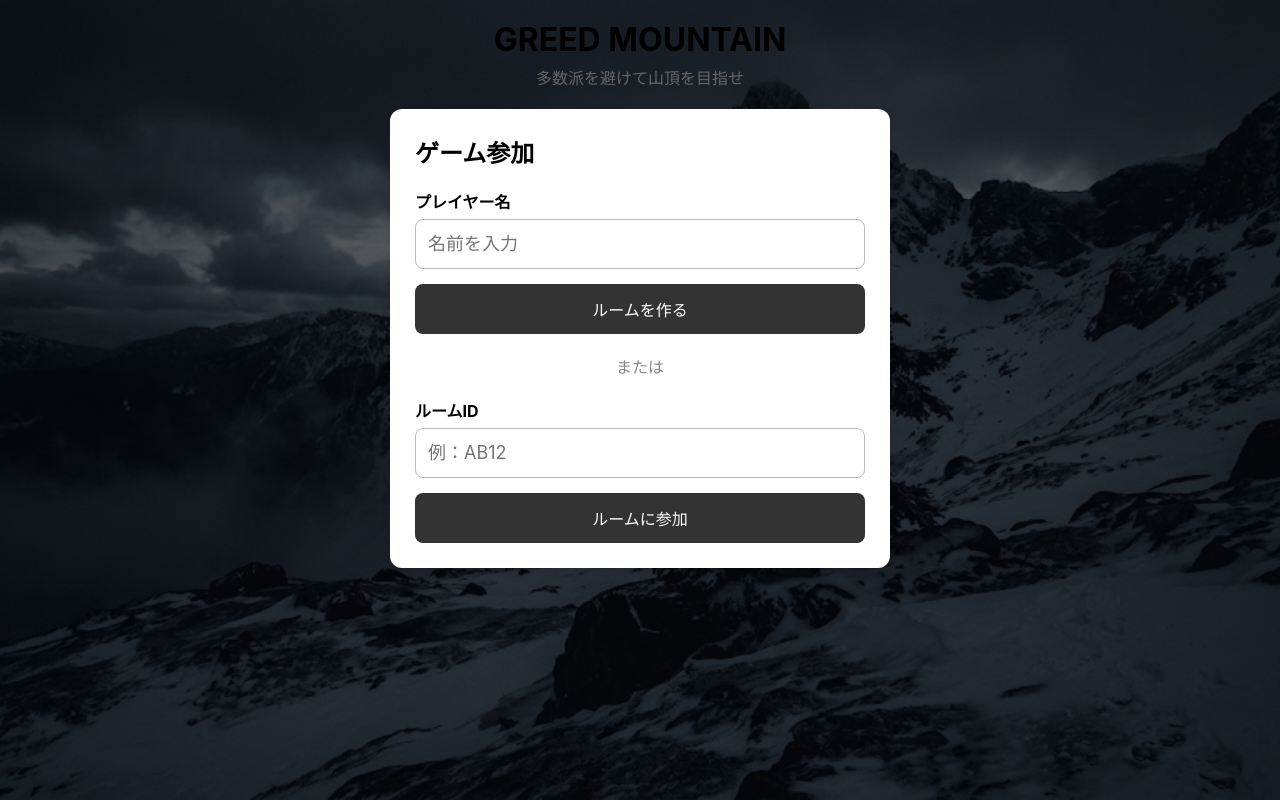
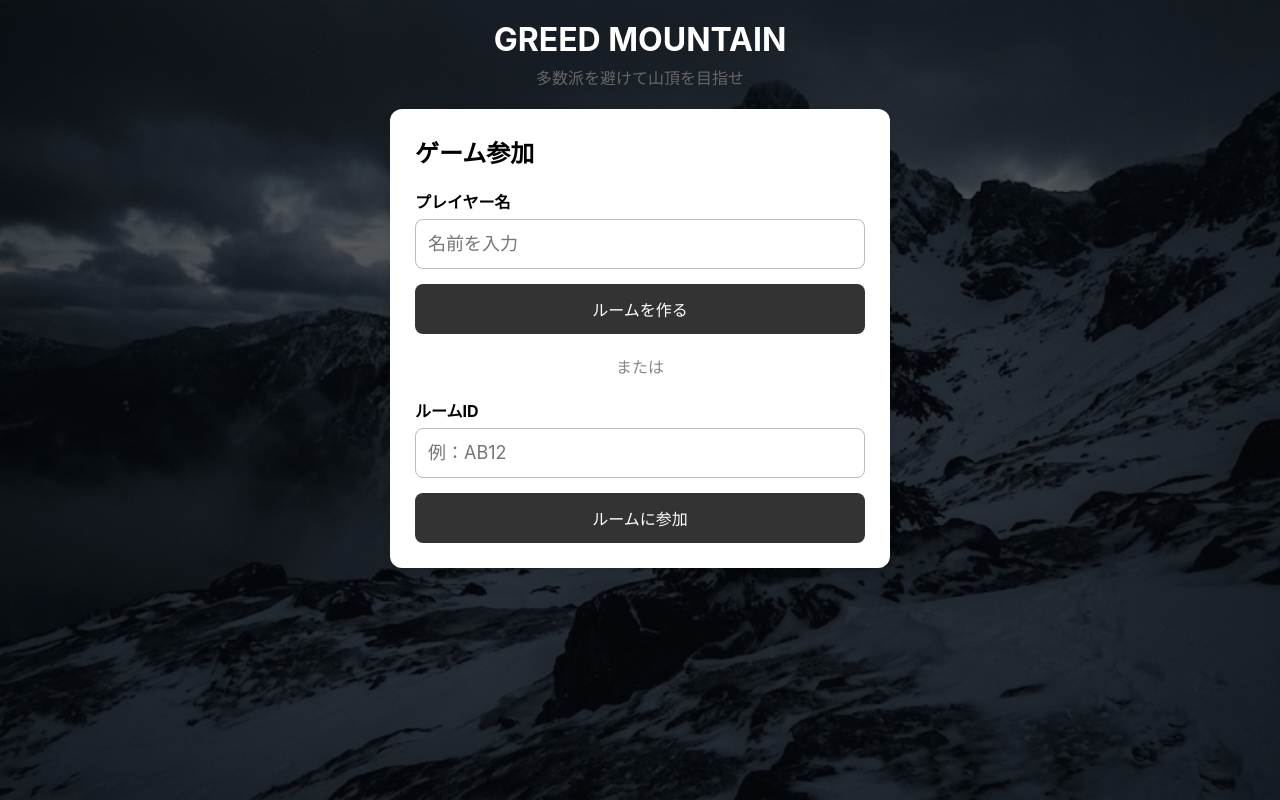
Before and after one commit to Shuhei0223/GREED-MOUNTAIN, a website: page client/index.html in a window 1280 px wide. Drawn offline with nearby package versions, Linux system fonts and the light colour scheme; no server answers.

Commit message:
文字色の修正2

```diff
--- a/client/style.css
+++ b/client/style.css
@@ -705,7 +705,7 @@ button.primary {
     }
 
 }
-
+.header h1,
 .boardPanel h2,
 .rankingPanel h2,
 .choicePanel h2,
```
